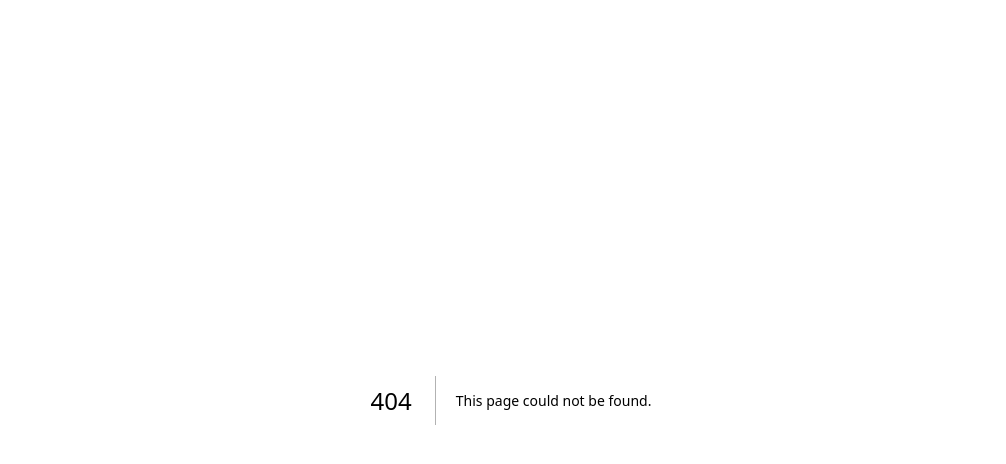
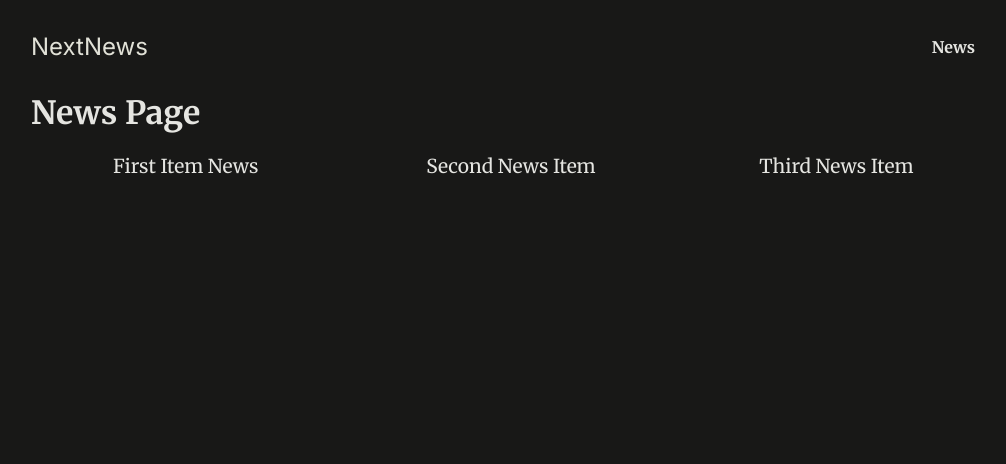
Before and after one commit to garold664/nextjs-news-archive, a Next.js app: page /news in a window 1280 px wide. Before the commit this address had no page. Shown: the top 464 px of the page, without its empty margins (129-1135 px from the left). Built offline with nearby package versions, Linux system fonts and the light colour scheme.

Commit message:
set up main structure for news page

```diff
--- a/app/layout.tsx
+++ b/app/layout.tsx
@@ -1,14 +1,20 @@
+import MainHeader from '@/components/main-header';
 import './globals.css';
 
 export const metadata = {
   title: 'Next.js Page Routing & Rendering',
   description: 'Learn how to route to different pages.',
-}
+};
 
 export default function RootLayout({ children }) {
- return (
+  return (
     <html lang="en">
-      <body>{children}</body>
+      <body>
+        <div id="page">
+          <MainHeader />
+          {children}
+        </div>
+      </body>
     </html>
-  )
+  );
 }
--- /dev/null
+++ b/app/news/page.tsx
@@ -0,0 +1,21 @@
+import Link from 'next/link';
+import React from 'react';
+
+export default function NewsPage() {
+  return (
+    <>
+      <h1>News Page</h1>
+      <ul className="news-list">
+        <li>
+          <Link href="news/news1">First Item News</Link>
+        </li>
+        <li>
+          <Link href="news/news2">Second News Item</Link>
+        </li>
+        <li>
+          <Link href="news/news3">Third News Item</Link>
+        </li>
+      </ul>
+    </>
+  );
+}
--- /dev/null
+++ b/components/main-header.tsx
@@ -0,0 +1,19 @@
+import Link from 'next/link';
+import React from 'react';
+
+export default function MainHeader() {
+  return (
+    <header id="main-header">
+      <div id="logo">
+        <Link href="/">NextNews</Link>
+      </div>
+      <nav>
+        <ul>
+          <li>
+            <Link href="/news">News</Link>
+          </li>
+        </ul>
+      </nav>
+    </header>
+  );
+}
```
Also changed, not shown: app/news/[newsid]/page.tsx (added, +9 -0 lines), dummy-news.js (added, +47 -0 lines), app/news/page.module.css (added).
